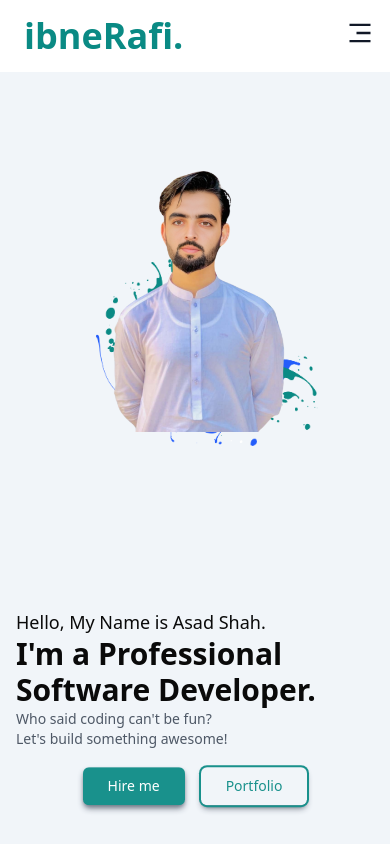
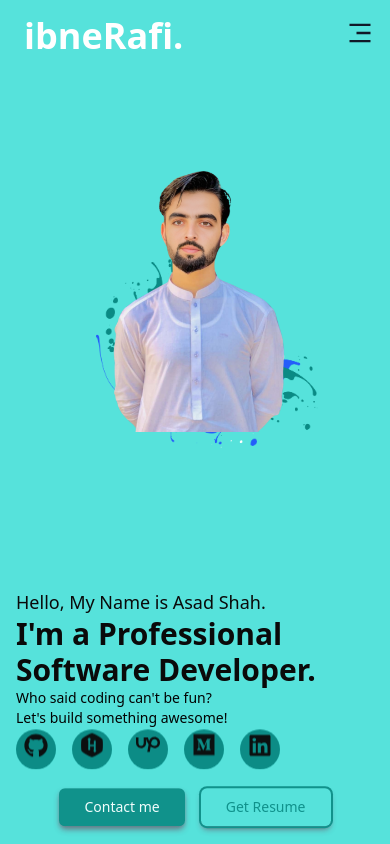
Before and after one commit to iamasadshah/iamasadshah-ibnerafi, a Next.js app: page / in a window 390 px wide. Shown: the top 844 px of the page. Built offline with nearby package versions, Linux system fonts and the light colour scheme.

Commit message:
Hero section changed

```diff
--- a/src/app/components/About-me.tsx
+++ b/src/app/components/About-me.tsx
@@ -51,12 +51,7 @@ const About = () => {
   }, []);
 
   return (
-    <div
-      className="py-6 px-4 lg:px-10 About bg-cover bg-center bg-no-repeat"
-      style={{
-        backgroundImage: "url('/second-bg.svg')", // Replace with your image path
-      }}
-    >
+    <div className="py-6 px-4 lg:px-10 About bg-cover bg-primary2 bg-center bg-no-repeat">
       {/* About Me Image */}
       <div
         ref={imageRef}
--- a/src/app/components/Footer.tsx
+++ b/src/app/components/Footer.tsx
@@ -1,6 +1,4 @@
 import React from "react";
-import { FaGithub, FaHackerrank, FaMedium, FaLinkedin } from "react-icons/fa";
-import { FaUpwork } from "react-icons/fa6";
 import Link from "next/link";
 
 const Footer = () => {
@@ -32,50 +30,11 @@ const Footer = () => {
         >
           Contact
         </Link>
-      </div>
 
-      {/* Social Icons */}
-      <div className="flex space-x-4 lg:space-x-6 snake-animation">
-        <Link
-          href="https://github.com/iamasadshah"
-          target="_blank"
-          rel="noopener noreferrer"
-          className="p-2 rounded-full bg-gray-800 hover:bg-primary transition duration-500"
-        >
-          <FaGithub size={24} className="animate-snake" />
-        </Link>
-        <Link
-          href="https://www.hackerrank.com/profile/asadibnerafi"
-          target="_blank"
-          rel="noopener noreferrer"
-          className="p-2 rounded-full bg-gray-800 hover:bg-primary transition duration-500"
-        >
-          <FaHackerrank size={24} className="animate-snake delay-100" />
-        </Link>
-        <Link
-          href="https://www.upwork.com/freelancers/~0151539c3fe76e8c72?mp_source=share"
-          target="_blank"
-          rel="noopener noreferrer"
-          className="p-2 rounded-full bg-gray-800 hover:bg-primary transition duration-500"
-        >
-          <FaUpwork size={24} className="animate-snake delay-200" />
-        </Link>
-        <Link
-          href="https://medium.com/@ibnerafi"
-          target="_blank"
-          rel="noopener noreferrer"
-          className="p-2 rounded-full bg-gray-800 hover:bg-primary transition duration-500"
-        >
-          <FaMedium size={24} className="animate-snake delay-300" />
-        </Link>
-        <Link
-          href="https://www.linkedin.com/in/iamasadshah/"
-          target="_blank"
-          rel="noopener noreferrer"
-          className="p-2 rounded-full bg-gray-800 hover:bg-primary transition duration-500"
-        >
-          <FaLinkedin size={24} className="animate-snake delay-400" />
-        </Link>
+        <div className="flex space-x-16 text-black">
+          <Link href={"/"}>★ Star</Link>
+          <Link href={"/"}>⑂ Fork</Link>
+        </div>
       </div>
     </footer>
   );
--- a/src/app/components/Hero.tsx
+++ b/src/app/components/Hero.tsx
@@ -3,6 +3,9 @@ import React, { useEffect, useRef } from "react";
 import gsap from "gsap";
 import Image from "next/image";
 import { ScrollTrigger } from "gsap/ScrollTrigger";
+import { FaGithub, FaHackerrank, FaMedium, FaLinkedin } from "react-icons/fa";
+import { FaUpwork } from "react-icons/fa6";
+import Link from "next/link";
 
 gsap.registerPlugin(ScrollTrigger);
 
@@ -92,7 +95,7 @@ const Hero = () => {
   }, []);
 
   return (
-    <div className="lg:flex lg:pr-6 h-screen Hero-container bg-slate-100 relative overflow-hidden md:h-[1050px] lg:h-screen">
+    <div className="lg:flex lg:pr-6 h-screen Hero-container bg-primary2 relative overflow-hidden md:h-[1050px] lg:h-screen">
       {/* Image Section */}
       <div className="Image-Div flex flex-col justify-center items-center px-4 relative h-[50vh] lg:h-full lg:basis-[60%] order-first lg:order-last">
         {/* Hero Image */}
@@ -125,10 +128,60 @@ const Hero = () => {
         <h1 className="text-[30px] sm:text-[35px] md:text-[45px] font-semibold leading-9 sm:leading-10 md:leading-[3.5rem]">
           I&apos;m a Professional Software Developer.
         </h1>
-        <p className="text-sm sm:text-base md:text-lg text-gray-600 lg:pr-52">
+        <p className="text-sm sm:text-base md:text-lg text-black lg:pr-52">
           Who said coding can&apos;t be fun? <br /> Let&apos;s build something
           awesome!
         </p>
+
+        {/* Social Icons */}
+        <div className="flex space-x-4 lg:space-x-6 snake-animation">
+          <Link
+            href="https://github.com/iamasadshah"
+            target="_blank"
+            rel="noopener noreferrer"
+            className="p-2 rounded-full bg-primary1 hover:bg-white transition duration-500"
+          >
+            <FaGithub size={24} className="animate-snake" />
+          </Link>
+          <Link
+            href="https://www.hackerrank.com/profile/asadibnerafi"
+            target="_blank"
+            rel="noopener noreferrer"
+            className="p-2 rounded-full bg-primary1 hover:bg-[#08EB68] transition duration-500"
+          >
+            <FaHackerrank size={24} className="animate-snake delay-100" />
+          </Link>
+          <Link
+            href="https://www.upwork.com/freelancers/~0151539c3fe76e8c72?mp_source=share"
+            target="_blank"
+            rel="noopener noreferrer"
+            className="p-2 rounded-full bg-primary1 hover:bg-[#14A800] transition duration-500"
+          >
+            <FaUpwork size={24} className="animate-snake delay-200" />
+          </Link>
+          <Link
+            href="https://medium.com/@ibnerafi"
+            target="_blank"
+            rel="noopener noreferrer"
+            className="p-2 rounded-full bg-primary1 hover:bg-[#080808] transition duration-500"
+          >
+            <FaMedium
+              size={24}
+              className="animate-snake delay-300 hover:text-white"
+            />
+          </Link>
+          <Link
+            href="https://www.linkedin.com/in/iamasadshah/"
+            target="_blank"
+            rel="noopener noreferrer"
+            className="p-2 rounded-full bg-primary1 hover:bg-[#0A66C2] transition duration-500"
+          >
+            <FaLinkedin
+              size={24}
+              className="animate-snake delay-400 hover:text-white"
+            />
+          </Link>
+        </div>
 
         <div
           ref={buttonsRef}
@@ -136,12 +189,12 @@ const Hero = () => {
         >
           {/* Hire Me Button */}
           <button className="inline-flex items-center px-6 py-2 border border-transparent text-sm shadow-md font-medium rounded-md shadow-gray-500 text-white bg-primary1 hover:bg-transparent cursor-pointer transition-all duration-300 hover:text-primary1 hover:ring-2 hover:ring-primary1 md:text-lg md:px-10 lg:px-7">
-            <a href="">Hire me</a>
+            <a href="">Contact me</a>
           </button>
 
           {/* Portfolio Button */}
           <button className="inline-flex items-center px-6 py-2 border border-transparent text-sm shadow-md font-medium rounded-md shadow-gray-500 text-primary1 bg-transparent hover:bg-primary1 cursor-pointer transition-all duration-300 hover:text-white ring-2 ring-primary1 md:text-lg md:px-10 lg:px-7">
-            <a href="#">Portfolio</a>
+            <a href="#">Get Resume</a>
           </button>
         </div>
       </div>
--- a/src/app/components/Navbar.tsx
+++ b/src/app/components/Navbar.tsx
@@ -10,13 +10,13 @@ const Navbar = () => {
   return (
     <header>
       {/* Navbar container */}
-      <div className="max-w-7xl mx-auto px-4 sm:px-6 lg:px-8 ">
+      <div className="max-w-7xl mx-auto px-4 sm:px-6 lg:px-8 bg-primary2 ">
         <div className="flex justify-between items-center py-4">
           {/* Logo Section */}
           <div className="flex-shrink-0">
             <Link href="/">
               <div className="flex items-center cursor-pointer">
-                <span className="ml-2 text-4xl font-bold text-primary1">
+                <span className="ml-2 text-4xl font-bold text-white">
                   ibneRafi.
                 </span>
               </div>
@@ -29,19 +29,16 @@ const Navbar = () => {
               <span className="transition-colors duration-300 ease-in-out hover:text-primary1">
                 About Me
               </span>
-              <span className="absolute inset-x-0 bottom-0 h-0.5 bg-primary1 transition-all duration-300 transform scale-x-0 group-hover:scale-x-100"></span>
             </Link>
             <Link href="/services" className="relative text-gray-900 group">
               <span className="transition-colors duration-300 ease-in-out hover:text-primary1">
                 Services
               </span>
-              <span className="absolute inset-x-0 bottom-0 h-0.5 bg-primary1 transition-all duration-300 transform scale-x-0 group-hover:scale-x-100"></span>
             </Link>
             <Link href="/projects" className="relative text-gray-900 group">
               <span className="transition-colors duration-300 ease-in-out hover:text-primary1">
                 Projects
               </span>
-              <span className="absolute inset-x-0 bottom-0 h-0.5 bg-primary1 transition-all duration-300 transform scale-x-0 group-hover:scale-x-100"></span>
             </Link>
             <Link
               href="https://medium.com/@iamasadshah"
@@ -52,15 +49,14 @@ const Navbar = () => {
               <span className="transition-colors duration-300 ease-in-out hover:text-primary1">
                 Blogs
               </span>
-              <span className="absolute inset-x-0 bottom-0 h-0.5 bg-primary1 transition-all duration-300 transform scale-x-0 group-hover:scale-x-100"></span>
             </Link>
           </nav>
 
           {/* Hire Me Button for larger screens */}
           <div className="hidden md:block">
             <Link href="/contact">
-              <div className="relative inline-flex items-center justify-center px-6 py-2 border border-transparent text-sm shadow-sm font-medium rounded-md shadow-gray-500 text-white bg-primary1 transition-all duration-300 ease-in-out cursor-pointer hover:bg-transparent hover:text-primary1">
-                <span className="transition-transform duration-300 ease-in-out transform hover:rotate-360">
+              <div className="relative inline-flex items-center justify-center px-6 py-2 border border-transparent text-sm shadow-sm font-medium rounded-md shadow-gray-500 text-white bg-primary1 transition-all duration-300 ease-in-out cursor-pointer hover:bg-transparent hover:ring-2 hover:ring-black">
+                <span className="transition-transform duration-300 ease-in-out transform hover:rotate-360 hover:text-black">
                   Hire Me
                 </span>
               </div>
@@ -81,7 +77,7 @@ const Navbar = () => {
 
       {/* Mobile Menu with sliding from button to top */}
       <div
-        className={`md:hidden transition-all duration-700 ease-in-out overflow-hidden ${
+        className={`md:hidden transition-all duration-700 ease-in-out overflow-hidden bg-primary2 ${
           menuOpen ? "max-h-screen" : "max-h-0"
         }`}
       >
--- a/src/app/globals.css
+++ b/src/app/globals.css
@@ -162,23 +162,23 @@ html::-webkit-scrollbar {
 }
 
 .snake-animation .animate-snake {
-  animation: snake-wave 2s ease-in-out infinite;
+  animation: snake-wave 20s ease-in-out infinite;
 }
 
 .snake-animation .animate-snake.delay-100 {
-  animation-delay: 0.2s;
+  animation-delay: 0.4s;
 }
 
 .snake-animation .animate-snake.delay-200 {
-  animation-delay: 0.4s;
+  animation-delay: 1.6s;
 }
 
 .snake-animation .animate-snake.delay-300 {
-  animation-delay: 0.6s;
+  animation-delay: 2.4s;
 }
 
 .snake-animation .animate-snake.delay-400 {
-  animation-delay: 0.8s;
+  animation-delay: 3.2s;
 }
 
 @layer components {
```
